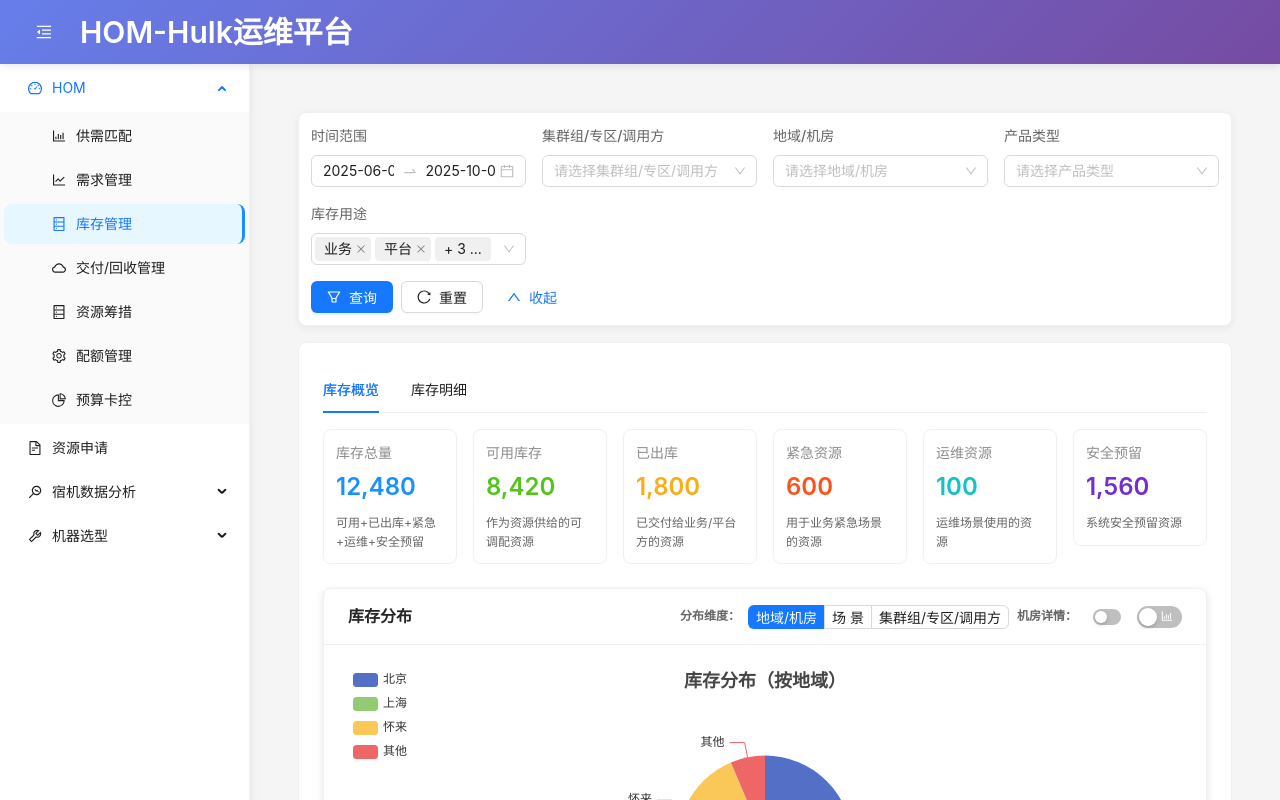
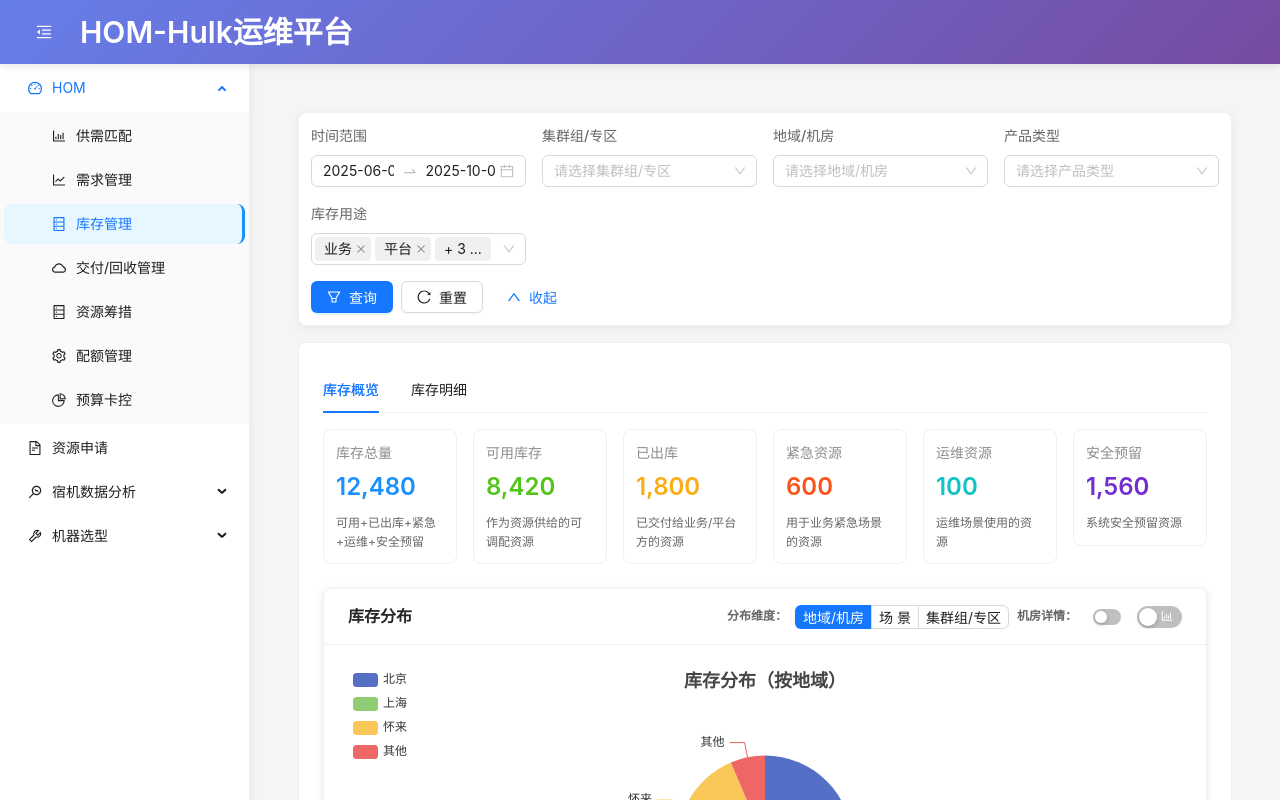
Before and after one commit to tasyskybenjamin/hulk_F1, a React (Create React App) app: page / in a window 1280 px wide. Shown: the top 800 px of the page. Built offline with nearby package versions, Linux system fonts and the light colour scheme; the HTML template or start-up script is replaced by a standard one.

Commit message:
修改库存管理筛选项名称：将集群组/专区/调用方改为集群组/专区

```diff
--- a/src/components/InventoryFilterPanel.js
+++ b/src/components/InventoryFilterPanel.js
@@ -231,13 +231,13 @@ const InventoryFilterPanel = ({ filters, onChange, loading }) => {
 
             <Col xs={24} sm={12} md={8} lg={6}>
               <div className="filter-item">
-                <div className="filter-label">集群组/专区/调用方</div>
+                <div className="filter-label">集群组/专区</div>
                 <Cascader
                   multiple
                   value={filters.clusterCascader}
                   onChange={(value) => handleFilterChange('clusterCascader', value)}
                   options={clusterCascaderOptions}
-                  placeholder="请选择集群组/专区/调用方"
+                  placeholder="请选择集群组/专区"
                   style={{ width: '100%' }}
                   showSearch
                   maxTagCount="responsive"
--- a/src/components/InventoryManagementPage.js
+++ b/src/components/InventoryManagementPage.js
@@ -827,7 +827,7 @@ const InventoryManagementPage = ({ onNavigateToResourceProcurement }) => {
                               type={distributionBy === 'cluster' ? 'primary' : 'default'}
                               onClick={() => setDistributionBy('cluster')}
                             >
-                              集群组/专区/调用方
+                              集群组/专区
                             </Button>
                           </Button.Group>
                           {distributionBy === 'region' && (
```
